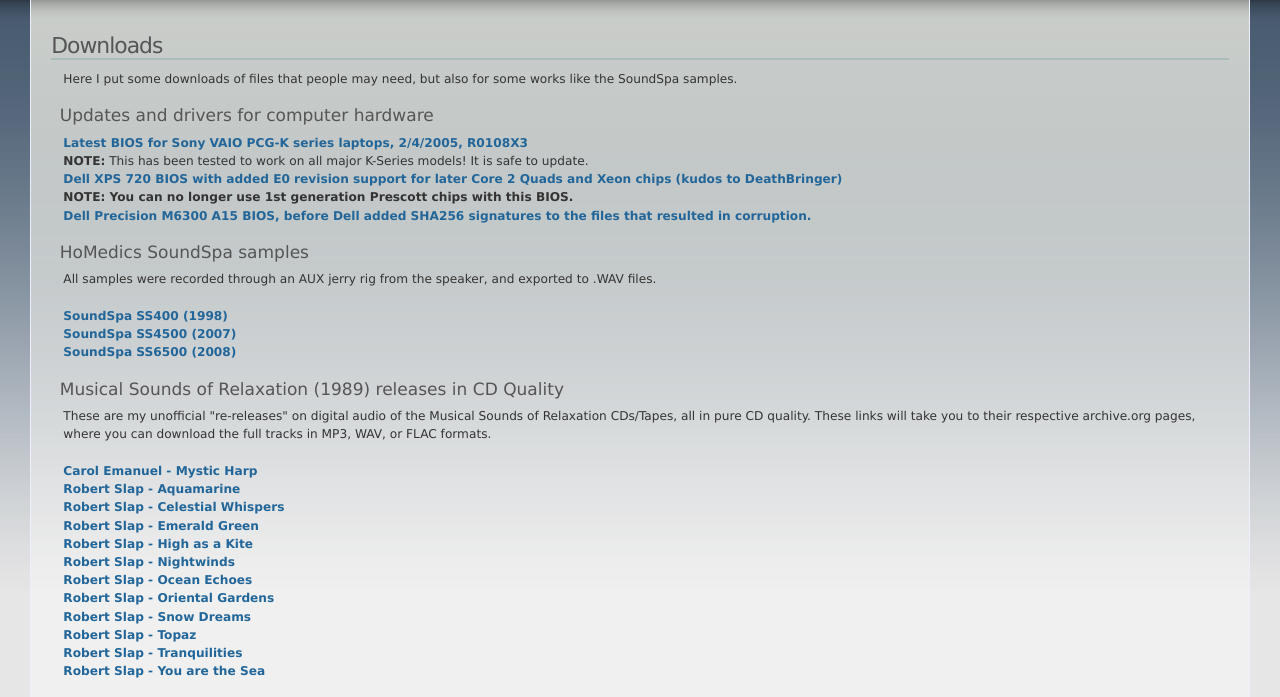
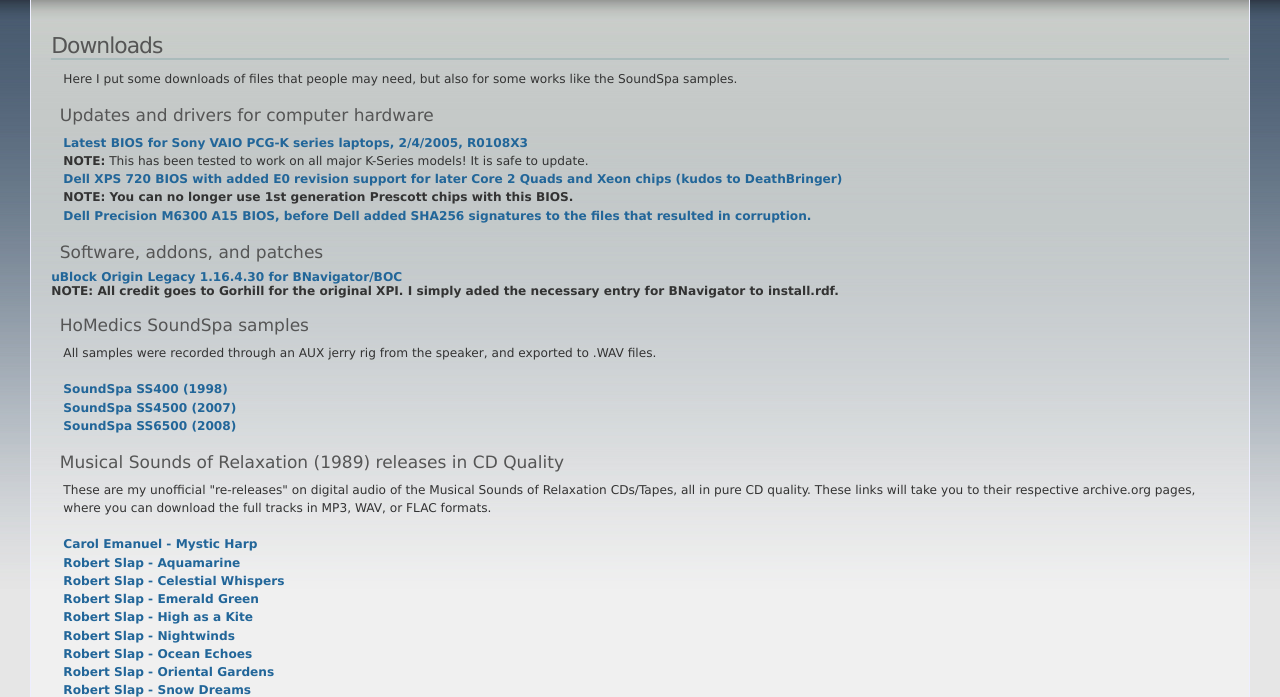
Before and after one commit to alectrona6400/alectrona6400.old.github.io, a plain HTML site: page files.html in a window 1280 px wide. Shown: the part 103-800 px from the top of the page. Drawn offline with Linux system fonts and the light colour scheme.

Commit message:
Update files.html
added the modified XPI for ublock origin legacy for BOC. (why did no one else bother to do this by now?)

```diff
--- a/files.html
+++ b/files.html
@@ -45,6 +45,9 @@
 	<b>NOTE: You can no longer use 1st generation Prescott chips with this BIOS.</b><br>
 	<a href="docs/files/M6300A15_WORKING.EXE">Dell Precision M6300 A15 BIOS, before Dell added SHA256 signatures to the files that resulted in corruption.</a><br>
 	</p>
+<h3>Software, addons, and patches</h3>
+	<a href="docs/files/bnav.uBlock0_1.16.4.30.firefox-legacy.xpi">uBlock Origin Legacy 1.16.4.30 for BNavigator/BOC</a><br>
+	<b>NOTE: All credit goes to Gorhill for the original XPI. I simply aded the necessary entry for BNavigator to install.rdf.</b><br>
 <h3>HoMedics SoundSpa samples</h3>
 <p class="intro">All samples were recorded through an AUX jerry rig from the speaker, and exported to .WAV files.<br>
 <br>
```
